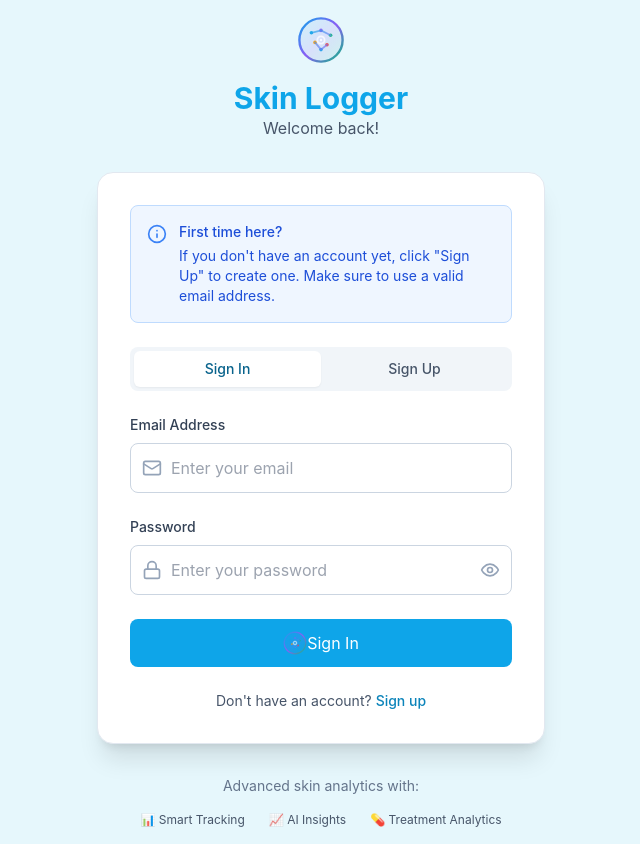
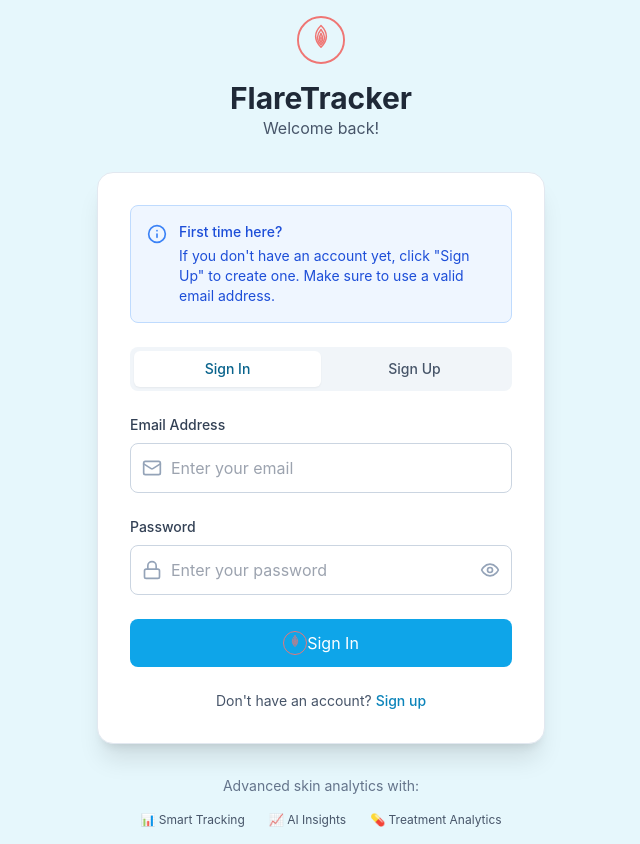
Before and after one commit to heathtechnical/FlareTracker, a React (Vite) app: page / in a window 1280 px wide. Shown: the whole page, without its empty margins (319-959 px from the left). Built offline with nearby package versions, Linux system fonts and the light colour scheme; no server answers.

Commit message:
Update branding to FlareTracker

```diff
--- a/index.html
+++ b/index.html
@@ -4,7 +4,7 @@
     <meta charset="UTF-8" />
     <link rel="icon" type="image/svg+xml" href="/vite.svg" />
     <meta name="viewport" content="width=device-width, initial-scale=1.0" />
-    <title>Skinalytix - Advanced Skin Health Analytics</title>
+    <title>FlareTracker - Advanced Skin Health Analytics</title>
   </head>
   <body>
     <div id="root"></div>
--- a/src/components/Header.tsx
+++ b/src/components/Header.tsx
@@ -46,7 +46,7 @@ const Header: React.FC = () => {
         if (location.pathname.startsWith('/conditions/')) {
           return 'Condition Details';
         }
-        return 'Skinalytix';
+        return 'FlareTracker';
     }
   };
 
--- a/src/components/Layout.tsx
+++ b/src/components/Layout.tsx
@@ -13,7 +13,7 @@ const Layout: React.FC = () => {
       <div className="flex items-center justify-center h-screen bg-neutral-50">
         <div className="text-center">
           <div className="w-16 h-16 border-4 border-primary-500 border-t-transparent rounded-full animate-spin mx-auto"></div>
-          <p className="mt-4 text-neutral-600">Loading SkinTrack...</p>
+          <p className="mt-4 text-neutral-600">Loading FlareTracker...</p>
         </div>
       </div>
     );
--- a/src/components/Logo.tsx
+++ b/src/components/Logo.tsx
@@ -35,85 +35,65 @@ const Logo: React.FC<LogoProps> = ({
   const LogoIcon = () => (
     <div className={`${iconSizeClasses[size]} relative flex-shrink-0`}>
       <svg
-        viewBox="0 0 40 40"
+        viewBox="0 0 100 100"
         fill="none"
         xmlns="http://www.w3.org/2000/svg"
         className="w-full h-full"
       >
-        {/* Outer circle - skin layer */}
+        {/* Outer circle */}
         <circle
-          cx="20"
-          cy="20"
-          r="18"
-          fill="url(#skinGradient)"
-          stroke="url(#borderGradient)"
-          strokeWidth="2"
+          cx="50"
+          cy="50"
+          r="48"
+          stroke="#EF7674"
+          strokeWidth="4"
+          fill="none"
         />
 
-        {/* Inner analytical pattern */}
-        <g opacity="0.9">
-          {/* Data points */}
-          <circle cx="12" cy="14" r="1.5" fill="#0EA5E9" />
-          <circle cx="20" cy="12" r="1.5" fill="#8B5CF6" />
-          <circle cx="28" cy="16" r="1.5" fill="#10B981" />
-          <circle cx="15" cy="22" r="1.5" fill="#F59E0B" />
-          <circle cx="25" cy="24" r="1.5" fill="#EF4444" />
-          <circle cx="20" cy="28" r="1.5" fill="#0EA5E9" />
+        {/* Flame/drop shape - multiple nested curves */}
+        <path
+          d="M50 20 C35 35, 35 50, 50 65 C65 50, 65 35, 50 20 Z"
+          stroke="#EF7674"
+          strokeWidth="3"
+          fill="none"
+          strokeLinecap="round"
+          strokeLinejoin="round"
+        />
 
-          {/* Connecting lines - analytics visualization */}
-          <path
-            d="M12 14 L20 12 L28 16 M15 22 L20 28 L25 24"
-            stroke="url(#lineGradient)"
-            strokeWidth="1.5"
-            strokeLinecap="round"
-            opacity="0.7"
-          />
+        <path
+          d="M50 28 C40 40, 40 50, 50 60 C60 50, 60 40, 50 28 Z"
+          stroke="#EF7674"
+          strokeWidth="3"
+          fill="none"
+          strokeLinecap="round"
+          strokeLinejoin="round"
+        />
 
-          {/* Central analysis symbol */}
-          <circle
-            cx="20"
-            cy="20"
-            r="3"
-            fill="none"
-            stroke="#ffffff"
-            strokeWidth="1.5"
-            opacity="0.8"
-          />
-          <circle
-            cx="20"
-            cy="20"
-            r="1"
-            fill="#ffffff"
-            opacity="0.9"
-          />
-        </g>
+        <path
+          d="M50 36 C45 45, 45 50, 50 55 C55 50, 55 45, 50 36 Z"
+          stroke="#EF7674"
+          strokeWidth="3"
+          fill="none"
+          strokeLinecap="round"
+          strokeLinejoin="round"
+        />
 
-        {/* Gradients */}
-        <defs>
-          <linearGradient id="skinGradient" x1="0%" y1="0%" x2="100%" y2="100%">
-            <stop offset="0%" stopColor="#0EA5E9" stopOpacity="0.1" />
-            <stop offset="50%" stopColor="#8B5CF6" stopOpacity="0.15" />
-            <stop offset="100%" stopColor="#10B981" stopOpacity="0.1" />
-          </linearGradient>
-
-          <linearGradient id="borderGradient" x1="0%" y1="0%" x2="100%" y2="100%">
-            <stop offset="0%" stopColor="#0EA5E9" />
-            <stop offset="50%" stopColor="#8B5CF6" />
-            <stop offset="100%" stopColor="#10B981" />
-          </linearGradient>
-
-          <linearGradient id="lineGradient" x1="0%" y1="0%" x2="100%" y2="100%">
-            <stop offset="0%" stopColor="#0EA5E9" />
-            <stop offset="100%" stopColor="#8B5CF6" />
-          </linearGradient>
-        </defs>
+        {/* Inner drop/flame core */}
+        <path
+          d="M50 44 C48 47, 48 50, 50 52 C52 50, 52 47, 50 44 Z"
+          stroke="#EF7674"
+          strokeWidth="2"
+          fill="none"
+          strokeLinecap="round"
+          strokeLinejoin="round"
+        />
       </svg>
     </div>
   );
 
   const LogoText = () => (
-    <span className={`${textSizeClasses[size]} font-bold text-primary-500`}>
-      Skin Logger
+    <span className={`${textSizeClasses[size]} font-bold text-gray-800`}>
+      FlareTracker
     </span>
   );
 
--- a/src/pages/AuthPage.tsx
+++ b/src/pages/AuthPage.tsx
@@ -45,7 +45,7 @@ const AuthPage: React.FC = () => {
     try {
       if (mode === 'signup') {
         await signUp(formData.email, formData.password, formData.name);
-        setSuccess('Account created successfully! Welcome to Skinalytix.');
+        setSuccess('Account created successfully! Welcome to FlareTracker.');
       } else {
         await signIn(formData.email, formData.password);
         setSuccess('Welcome back!');
--- a/src/pages/Dashboard.tsx
+++ b/src/pages/Dashboard.tsx
@@ -157,7 +157,7 @@ const Dashboard: React.FC = () => {
             Welcome back, {user.name}
           </h1>
           <p className="text-neutral-500 mt-1">
-            Track your skin health journey
+            Track your skin health journey with FlareTracker
           </p>
         </div>
 
--- a/src/pages/Settings.tsx
+++ b/src/pages/Settings.tsx
@@ -135,7 +135,7 @@ const Settings: React.FC = () => {
                 const url = URL.createObjectURL(blob);
                 const a = document.createElement('a');
                 a.href = url;
-                a.download = `skin-tracker-data-${new Date().toISOString().split('T')[0]}.json`;
+                a.download = `flaretracker-data-${new Date().toISOString().split('T')[0]}.json`;
                 a.click();
                 URL.revokeObjectURL(url);
               }}
```
